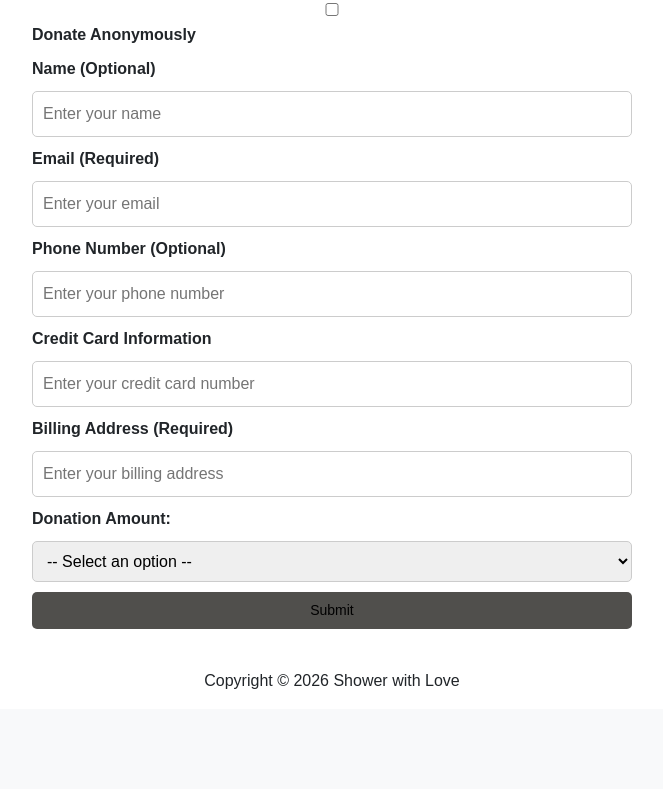
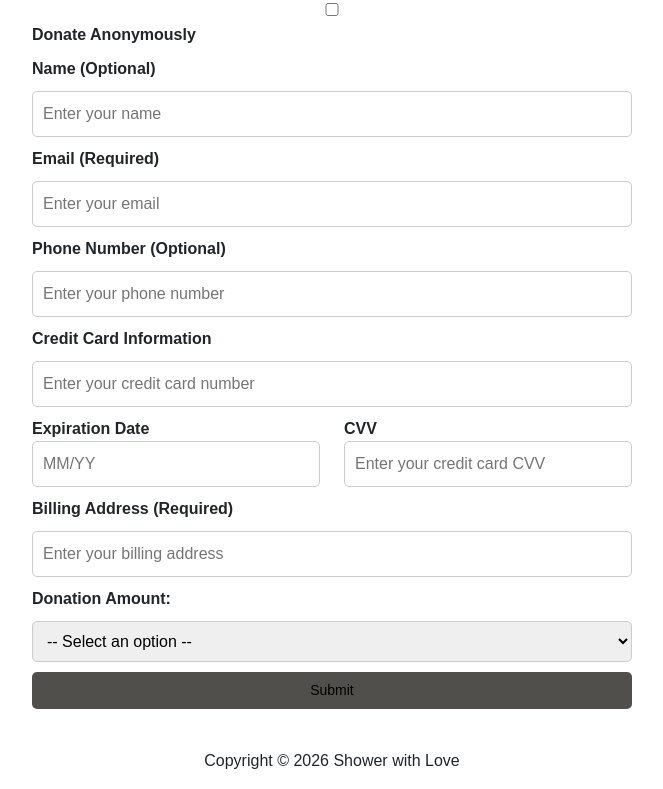
Before and after one commit to from-mars-01/shower-with-love, a PHP site: page /donate.html in a window 1280 px wide. Shown: the part 139-928 px from the top of the page, without its empty margins (308-971 px from the left). Before the commit the page ends 828 px from the top, so only its background shows below. Run offline with PHP 8.4, Linux system fonts and the light colour scheme.

Commit message:
Implemented jQuery on the donate and volunteer forms

```diff
--- a/about.html
+++ b/about.html
@@ -20,7 +20,7 @@
       <div class="navbar-nav ms-auto">
         <a class="nav-link" href="about.html">Our Story</a>
         <a class="nav-link" href="find-us.html">Find Us</a>
-        <a class="nav-link" href="contact.html">Volunteer</a>
+        <a class="nav-link" href="volunteer.html">Volunteer</a>
         <a class="nav-link" href="donate.html">Donate</a>
       </div>
     </div>
--- a/css/styles.css
+++ b/css/styles.css
@@ -172,7 +172,10 @@
         }
 
         /* Donation Page Styles */
-
+        label.error {
+            color: red;
+            font-size: 14px;
+        }
 
         /* Footer Styles */
         footer {
--- a/donate.html
+++ b/donate.html
@@ -20,7 +20,7 @@
       <div class="navbar-nav ms-auto">
         <a class="nav-link" href="about.html">Our Story</a>
         <a class="nav-link" href="find-us.html">Find Us</a>
-        <a class="nav-link" href="contact.html">Volunteer</a>
+        <a class="nav-link" href="volunteer.html">Volunteer</a>
         <a class="nav-link" href="donate.html">Donate</a>
       </div>
     </div>
@@ -32,27 +32,36 @@
         <div class="col-md-8">
       <h2 class="section-title">Help us by Donating</h2>
       <div class="form-container">
-        <form>
+        <form name="formValidation" id="formValidation">
             <label for="anonymous">
                 <input type="checkbox" id="anonymous" name="anonymous"> Donate Anonymously
             </label>
             <label for="name">Name <span>(Optional)</span></label>
-            <input type="text" id="name" placeholder="Enter your name">
+            <input type="text" id="name" name="name" placeholder="Enter your name">
 
             <label for="email">Email <span>(Required)</span></label>
             <input type="email" id="email" name="email" placeholder="Enter your email" required>
 
             <label for="phone">Phone Number <span>(Optional)</span></label>
-            <input type="tel" id="phone" name="phone" placeholder="Enter your phone number">
+            <input type="tel" id="phone" name="phone" placeholder="Enter your phone number" maxlength="10">
 
             <label for="card">Credit Card Information</label>
             <input type="text" id="card" name="card" placeholder="Enter your credit card number" maxlength="19">
-
+            <div class="row">
+            <div class="col-md-6">
+                <label for="expiration">Expiration Date</label>
+                <input type="text" id="expiration" name="expiration" placeholder="MM/YY" maxlength="5">
+            </div>
+            <div class="col-md-6">
+            <label for="cvv">CVV</label>
+            <input type="text" id="cvv" name="cvv" placeholder="Enter your credit card CVV" maxlength="4">
+            </div>
+          </div>
             <label for="billing">Billing Address <span>(Required)</span></label>
             <input type="text" id="billing" name="billing" placeholder="Enter your billing address" required>
 
-            <label for="task">Donation Amount:</label>
-            <select id="task">
+            <label for="amount">Donation Amount:</label>
+            <select id="amount" name="amount">
                 <option value="">-- Select an option --</option>
                 <option value="5">$5</option>
                 <option value="10">$10</option>
@@ -73,12 +82,9 @@
     <footer>
         <p>Copyright &copy; 2026 Shower with Love</p>
     </footer>
-        <script>
-       document.getElementById("amount").addEventListener("change", function() {
-        const custom = document.getElementById("custom-amount");
-        custom.style.display = this.value === "other" ? "block" : "none";
-      });
-    </script>
+    <script src="https://code.jquery.com/jquery-3.7.1.min.js"></script>
+    <script src="https://cdn.jsdelivr.net/npm/jquery-validation@1.19.5/dist/jquery.validate.min.js"></script>
     <script src="https://cdn.jsdelivr.net/npm/bootstrap@5.3.8/dist/js/bootstrap.bundle.min.js" integrity="sha384-FKyoEForCGlyvwx9Hj09JcYn3nv7wiPVlz7YYwJrWVcXK/BmnVDxM+D2scQbITxI" crossorigin="anonymous"></script>
+    <script src="js/donate-form.js"></script>
   </body>
 </html>
--- a/find-us.html
+++ b/find-us.html
@@ -20,7 +20,7 @@
       <div class="navbar-nav ms-auto">
         <a class="nav-link" href="about.html">Our Story</a>
         <a class="nav-link" href="find-us.html">Find Us</a>
-        <a class="nav-link" href="contact.html">Volunteer</a>
+        <a class="nav-link" href="volunteer.html">Volunteer</a>
         <a class="nav-link" href="donate.html">Donate</a>
       </div>
     </div>
--- a/index.html
+++ b/index.html
@@ -20,7 +20,7 @@
             <div class="navbar-nav ms-auto">
               <a class="nav-link" href="about.html">Our Story</a>
               <a class="nav-link" href="find-us.html">Find Us</a>
-              <a class="nav-link" href="contact.html">Volunteer</a>
+              <a class="nav-link" href="volunteer.html">Volunteer</a>
               <a class="nav-link" href="donate.html">Donate</a>
             </div>
           </div>
--- /dev/null
+++ b/js/donate-form.js
@@ -0,0 +1,105 @@
+$(document).ready(function() {
+var $nameInput = $('#name');
+var $phoneInput = $('#phone');
+
+$('#anonymous').on('change', function() {
+    if ($(this).is(':checked')) {
+        $nameInput.prop('disabled', true).val('').css({color: 'gray'});
+        $phoneInput.prop('disabled', true).val('').css({color: 'gray'});
+
+        $nameInput.rules('remove', 'required');
+        $phoneInput.rules('remove', 'required');
+    } else {
+        $nameInput.prop('disabled', false).css({color: 'black'});
+        $phoneInput.prop('disabled', false).css({color: 'black'});
+
+        $nameInput.rules('add', {'required': true, messages: {required: "Please enter your name"}});
+        $phoneInput.rules('add', {'required': true, messages: {required: "Please enter your phone number"}});
+    }
+});
+
+$('#amount').on('change', function() {
+    $('#otherAmount').toggle(this.value === 'other');
+});
+
+$.validator.addMethod("phoneUS", function(value, element) {
+  return this.optional(element) || /^\d{10}$/.test(value.replace(/\D/g, ''));
+}, "Please enter a valid 10-digit phone number");
+
+$( "#formValidation" ).validate({
+  rules: {
+    name: {
+      required: true,
+      minlength: 2
+    },
+    email: {
+      required: true,
+      email: true
+    },
+    phone: {
+      required: true,
+      phoneUS: true,
+    },
+    billing: {
+        required: true
+    },
+    card: {
+        required: true
+    },
+    expiration: {
+        required: true
+    },
+    cvv: {
+        required: true
+    },
+    amount: {
+        required: true
+    },
+    otherAmount: {
+        rquired:function() {
+            return $('#amount').val() === 'other';
+            },
+        number: true,
+        min: 1
+    },
+    task: {
+        required: true
+    }
+
+    },
+    messages: {
+      name: {
+        required: "Please enter your name",
+        minlength: "Your name must consist of at least 2 characters"
+        },
+        email: {
+        required: "Please enter your email address",
+        email: "Please enter a valid email address"
+      },
+      phone: {
+        required: "Please enter your phone number",
+        phoneUS: "Please enter a valid phone number"
+      },
+      billing: {
+        required: "Please enter your billing address"
+      },
+      expiration: {
+        required: "Please enter the expiration date"
+      },
+      cvv: {
+        required: "Please enter the CVV"
+      },
+      amount: {
+        required: "Please select a donation amount"
+      },
+        otherAmount: {
+        required: "Please enter a donation amount",
+        number: "Please enter a valid number",
+        min: "Please enter a value greater than 0"
+    }
+    },
+    submitHandler: function(form) {
+      window.location.href = "thank-you.html";
+    }
+});
+});
```
Also changed, not shown: js/volunteer-form.js (added, +51 -0 lines), thank-you.html (added, +37 -0 lines), volunteer.html (renamed from contact.html, +8 -5 lines).
